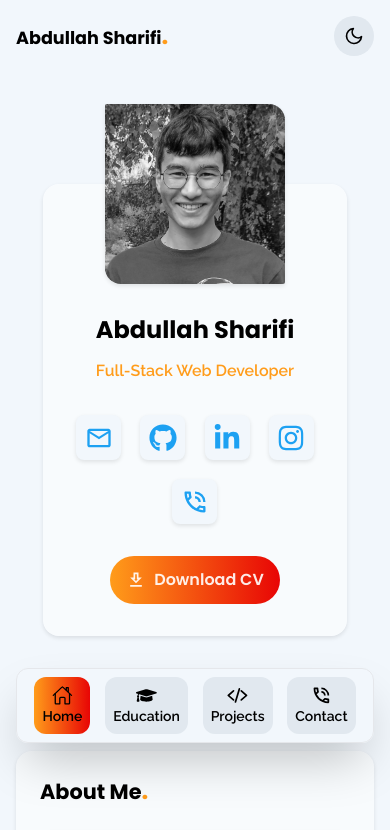
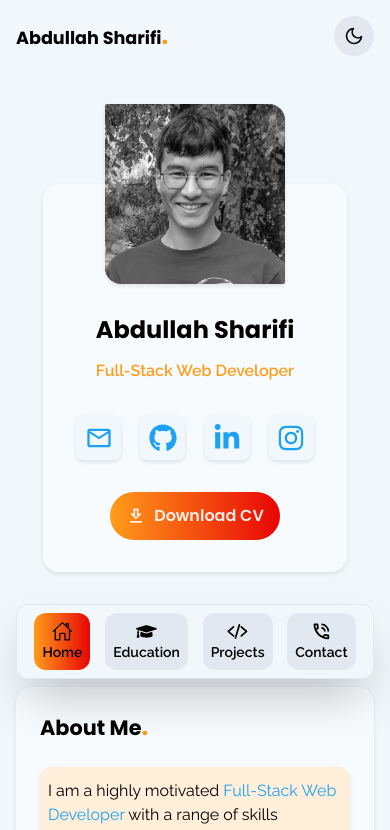
Before and after one commit to ab-sharifi21/personal-portfolio, a Next.js app: page / in a window 390 px wide. Shown: the top 830 px of the page. Built offline with nearby package versions, Linux system fonts and the light colour scheme.

Commit message:
Remove phone number in mobile design

```diff
--- a/src/components/SocialMediaList.tsx
+++ b/src/components/SocialMediaList.tsx
@@ -39,14 +39,14 @@ export const SocialMediaList = () => {
     ),
   };
 
-  const phone = {
-    id: 2,
-    name: 'Phone',
-    url: 'tel:0034632698684',
-    icon: (
-      <MdOutlinePhoneInTalk className="h-[28px] w-[28px] duration-1000 group-hover:rotate-360 group-hover:scale-110" />
-    ),
-  };
+  // const phone = {
+  //   id: 2,
+  //   name: 'Phone',
+  //   url: 'tel:0034632698684',
+  //   icon: (
+  //     <MdOutlinePhoneInTalk className="h-[28px] w-[28px] duration-1000 group-hover:rotate-360 group-hover:scale-110" />
+  //   ),
+  // };
 
   return (
     <div className="mb-[2rem] mt-[2rem] flex flex-wrap items-center justify-center gap-[1.2rem]">
@@ -62,7 +62,7 @@ export const SocialMediaList = () => {
           </Tooltip>
         );
       })}
-      <SocialMediaCard social={phone} />
+      {/* <SocialMediaCard social={phone} /> */}
     </div>
   );
 };
```
